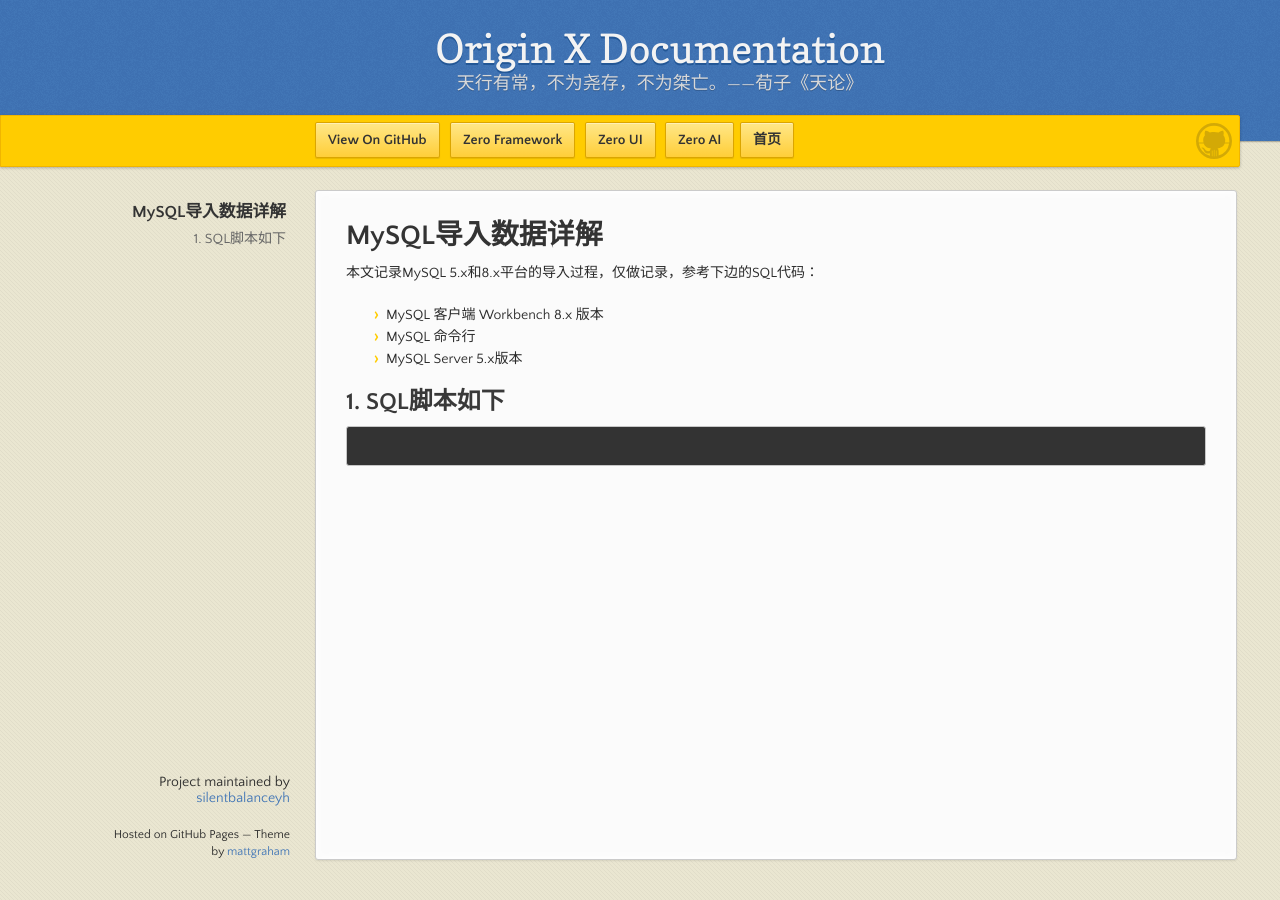
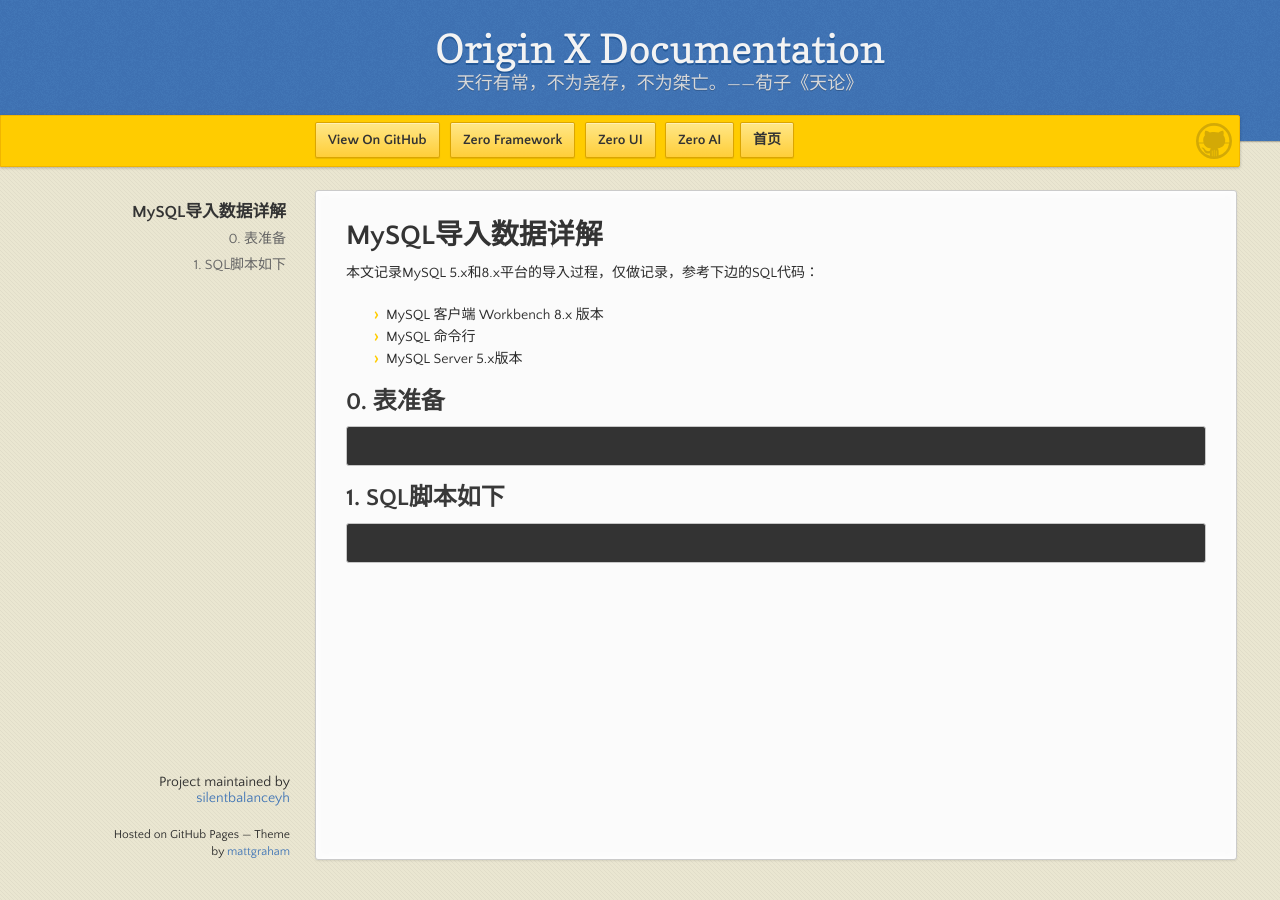
Before and after one commit to silentbalanceyh/mi-kb, a Jekyll site: the page built from uniform-documentation/computer-language/kml-006-mysqldao-ru-shu-ju-xiang-xi-fen-xi.md, in a window 1280 px wide. Built offline with Jekyll 4.4.1, drawn with Linux system fonts in a browser that asks for light colours; our own code applies the rules of GitHub Pages for plain Markdown files.

Commit message:
Updates uniform-documentation/computer-language/kml-006-mysqldao-ru-shu-ju-xiang-xi-fen-xi.md
Auto commit by GitBook Editor

````diff
--- a/uniform-documentation/computer-language/kml-006-mysqldao-ru-shu-ju-xiang-xi-fen-xi.md
+++ b/uniform-documentation/computer-language/kml-006-mysqldao-ru-shu-ju-xiang-xi-fen-xi.md
@@ -6,6 +6,12 @@
 * MySQL 命令行
 * MySQL Server 5.x版本
 
+## 0. 表准备
+
+```sql
+
+```
+
 ## 1. SQL脚本如下
 
 ```sql
````
